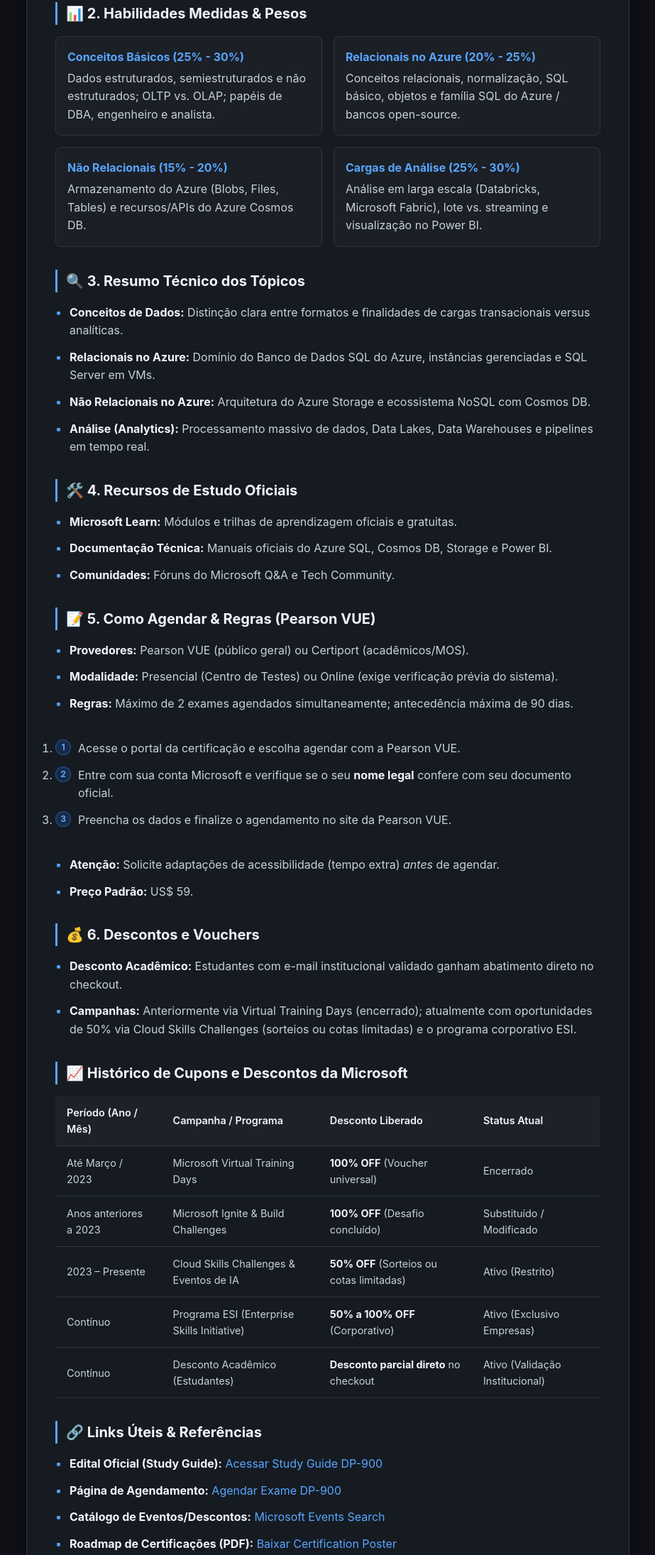
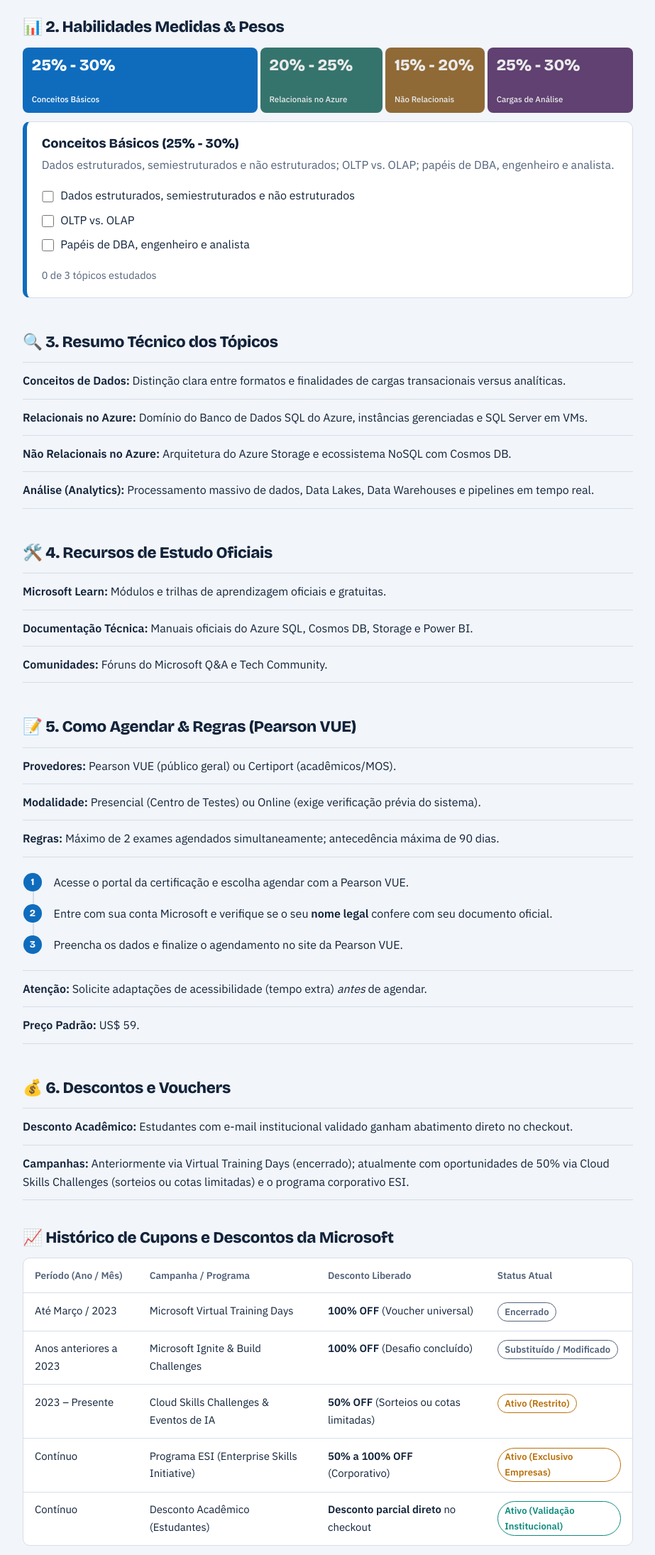
Before and after one commit to GustavoD01/dp900-guia, a plain HTML site: page index.html in a window 1280 px wide. Shown: the part 483-2674 px from the top of the page at 71% size, without its empty margins (178-1101 px from the left). Drawn offline with nearby package versions, Linux system fonts and the light colour scheme.

Commit message:
Update index.html

```diff
--- a/index.html
+++ b/index.html
@@ -2,214 +2,85 @@
 <html lang="pt-BR">
 <head>
 <meta charset="UTF-8">
-    <meta name="viewport" content="width=device-width, initial-scale=1.0">
+<meta name="viewport" content="width=device-width, initial-scale=1, viewport-fit=cover">
 <title>Guia de Estudo - Azure DP-900</title>
+<link rel="preconnect" href="https://fonts.googleapis.com">
+<link href="https://fonts.googleapis.com/css2?family=Bricolage+Grotesque:opsz,wght@12..96,500;12..96,800&family=IBM+Plex+Sans:wght@400;500;600&display=swap" rel="stylesheet">
 <style>
-        :root {
-            --bg-color: #0f1117;
-            --card-bg: #161b22;
-            --border-color: #30363d;
-            --text-primary: #c9d1d9;
-            --text-heading: #f0f6fc;
-            --accent-color: #58a6ff;
-            --accent-hover: #79c0ff;
-            --badge-bg: #1f6feb33;
-            --badge-border: #388bfd66;
+:root{
+  --bg:#F2F5F9;--surface:#FFFFFF;--ink:#12233A;--muted:#52627A;--line:#D5DEE9;
+  --d1:#0F6CBD;--d2:#0E8A7D;--d3:#B8700A;--d4:#7A3E9D;--accent:#0F6CBD;--on:#fff;
+  --sans:"IBM Plex Sans",system-ui,sans-serif;--disp:"Bricolage Grotesque","IBM Plex Sans",system-ui,sans-serif;
+  box-sizing:border-box;padding-top:env(safe-area-inset-top,0px);padding-bottom:env(safe-area-inset-bottom,0px);
 }
+@media (prefers-color-scheme:dark){:root:not([data-theme="light"]){
+  --bg:#0C1623;--surface:#13202F;--ink:#E4ECF6;--muted:#9AABC1;--line:#27384D;
+  --d1:#5AB0FF;--d2:#4CD0BE;--d3:#F0B35A;--d4:#C79BEA;--accent:#5AB0FF;--on:#08121D}}
+:root[data-theme="dark"]{
+  --bg:#0C1623;--surface:#13202F;--ink:#E4ECF6;--muted:#9AABC1;--line:#27384D;
+  --d1:#5AB0FF;--d2:#4CD0BE;--d3:#F0B35A;--d4:#C79BEA;--accent:#5AB0FF;--on:#08121D}
+html{height:100%;scroll-padding-top:env(safe-area-inset-top,0px)}
+*{box-sizing:border-box;margin:0}
+body{background:var(--bg);color:var(--ink);font:400 1rem/1.65 var(--sans);padding:2.5rem 1.1rem 4rem}
+main{max-width:860px;margin:0 auto}
+h1{font:800 clamp(2.1rem,7vw,3.4rem)/1.04 var(--disp);letter-spacing:-.03em}
+h2{font:800 1.4rem/1.25 var(--disp);letter-spacing:-.015em;margin-bottom:.9rem}
+.lede{color:var(--accent);font-weight:500;margin-top:.8rem}
+section{margin-top:3rem}
+a{color:var(--accent);text-underline-offset:3px}
+:focus-visible{outline:3px solid var(--accent);outline-offset:3px;border-radius:4px}
 
-        * {
-            box-sizing: border-box;
-            margin: 0;
-            padding: 0;
-            font-family: -apple-system, BlinkMacSystemFont, "Segoe UI", Roboto, Helvetica, Arial, sans-serif;
-        }
+.bar{display:flex;gap:4px;height:92px}
+.seg{flex:var(--w) 1 0;border:0;border-radius:8px;background:var(--c);color:var(--on);cursor:pointer;
+  font:800 1.4rem var(--disp);text-align:left;padding:.7rem .8rem;display:flex;flex-direction:column;justify-content:space-between;
+  min-width:0;transition:flex-grow .35s ease,filter .2s}
+.seg small{font:500 .72rem var(--sans)}
+.seg[aria-pressed="true"]{flex-grow:calc(var(--w)*1.7)}
+.seg:not([aria-pressed="true"]){filter:saturate(.55) brightness(.92)}
+@media (prefers-color-scheme:light){:root:not([data-theme="dark"]) .seg{color:#fff}}
+.panel{background:var(--surface);border:1px solid var(--line);border-left:6px solid var(--c);border-radius:10px;padding:1.2rem 1.3rem;margin-top:.8rem}
+.panel h3{font:800 1.15rem var(--disp);margin-bottom:.35rem}
+.panel p{color:var(--muted)}
+.panel ul{margin:.8rem 0 0;padding:0;list-style:none}
+.panel li{display:flex;gap:.6rem;align-items:flex-start;padding:.25rem 0}
+.panel input{margin-top:.4rem;width:1.05rem;height:1.05rem;accent-color:var(--c)}
+.prog{margin-top:.9rem;font-size:.9rem}
 
-        body {
-            background-color: var(--bg-color);
-            color: var(--text-primary);
-            line-height: 1.6;
-            padding: 2rem 1rem;
-        }
+.list{list-style:none;padding:0}
+.list li{padding:.75rem 0;border-top:1px solid var(--line)}
+.list li:last-child{border-bottom:1px solid var(--line)}
+.list strong{color:var(--ink)}
 
-        .container {
-            max-width: 850px;
-            margin: 0 auto;
-            background: var(--card-bg);
-            border: 1px solid var(--border-color);
-            border-radius: 12px;
-            padding: 2.5rem;
-            box-shadow: 0 8px 24px rgba(0, 0, 0, 0.4);
-        }
+ol.steps{list-style:none;padding:0;counter-reset:s;border-left:2px solid var(--line);margin:1.4rem 0 1.4rem .9rem}
+.steps li{counter-increment:s;position:relative;padding:0 0 1.1rem 1.7rem}
+.steps li:last-child{padding-bottom:0}
+.steps li::before{content:counter(s);position:absolute;left:-.95rem;top:0;width:1.6rem;height:1.6rem;border-radius:50%;
+  background:var(--accent);color:var(--bg);font:800 .85rem/1.6rem var(--disp);text-align:center}
 
-        header {
-            text-align: center;
-            margin-bottom: 2.5rem;
-            border-bottom: 1px solid var(--border-color);
-            padding-bottom: 1.5rem;
-        }
+h2.sub{margin-top:2.4rem}
+.scroll{overflow-x:auto;border:1px solid var(--line);border-radius:10px;background:var(--surface)}
+table{border-collapse:collapse;width:100%;min-width:640px;font-size:.93rem}
+th,td{text-align:left;padding:.8rem 1rem;border-bottom:1px solid var(--line);vertical-align:top}
+tr:last-child td{border-bottom:0}
+th{font-weight:600;color:var(--muted);font-size:.85rem}
+.st{display:inline-block;padding:.1rem .6rem;border-radius:99px;font-size:.82rem;font-weight:600;border:1px solid currentColor}
+.on{color:var(--d2)}.off{color:var(--muted)}.lim{color:var(--d3)}
 
-        header h1 {
-            color: var(--text-heading);
-            font-size: 1.8rem;
-            margin-bottom: 0.5rem;
-            letter-spacing: -0.5px;
-        }
-
-        header p {
-            color: var(--accent-color);
-            font-size: 0.95rem;
-            font-weight: 500;
-        }
-
-        section {
-            margin-bottom: 2rem;
-        }
-
-        h2 {
-            color: var(--text-heading);
-            font-size: 1.25rem;
-            margin-bottom: 1rem;
-            display: flex;
-            align-items: center;
-            gap: 0.5rem;
-            border-left: 3px solid var(--accent-color);
-            padding-left: 0.75rem;
-        }
-
-        ul {
-            list-style: none;
-            padding-left: 0;
-        }
-
-        li {
-            margin-bottom: 0.75rem;
-            position: relative;
-            padding-left: 1.25rem;
-        }
-
-        li::before {
-            content: "▪";
-            position: absolute;
-            left: 0;
-            color: var(--accent-color);
-        }
-
-        strong {
-            color: var(--text-heading);
-        }
-
-        a {
-            color: var(--accent-color);
-            text-decoration: none;
-            transition: color 0.2s;
-        }
-
-        a:hover {
-            color: var(--accent-hover);
-            text-decoration: underline;
-        }
-
-        .grid-cards {
-            display: grid;
-            grid-template-columns: 1fr;
-            gap: 1rem;
-            margin-top: 1rem;
-        }
-
-        .card-item {
-            background: rgba(255, 255, 255, 0.02);
-            border: 1px solid var(--border-color);
-            border-radius: 8px;
-            padding: 1rem;
-        }
-
-        .card-item strong {
-            display: block;
-            margin-bottom: 0.25rem;
-            color: var(--accent-color);
-        }
-
-        .step-list {
-            counter-reset: step-counter;
-        }
-
-        .step-list li {
-            counter-increment: step-counter;
-            padding-left: 2rem;
-        }
-
-        .step-list li::before {
-            content: counter(step-counter);
-            position: absolute;
-            left: 0;
-            background: var(--badge-bg);
-            border: 1px solid var(--badge-border);
-            color: var(--accent-color);
-            width: 20px;
-            height: 20px;
-            border-radius: 50%;
-            display: flex;
-            align-items: center;
-            justify-content: center;
-            font-size: 0.75rem;
-            font-weight: bold;
-        }
-
-        .table-container {
-            width: 100%;
-            overflow-x: auto;
-            margin-top: 1rem;
-        }
-
-        table {
-            width: 100%;
-            border-collapse: collapse;
-            text-align: left;
-            font-size: 0.9rem;
-        }
-
-        th, td {
-            padding: 0.75rem 1rem;
-            border-bottom: 1px solid var(--border-color);
-        }
-
-        th {
-            background: rgba(255, 255, 255, 0.03);
-            color: var(--text-heading);
-            font-weight: 600;
-        }
-
-        td {
-            color: var(--text-primary);
-        }
-
-        footer {
-            text-align: center;
-            margin-top: 3rem;
-            padding-top: 1rem;
-            border-top: 1px solid var(--border-color);
-            font-size: 0.85rem;
-            color: #8b949e;
-        }
-
-        @media (min-width: 600px) {
-            .grid-cards {
-                grid-template-columns: 1fr 1fr;
-            }
-        }
+footer{margin-top:3.5rem;padding-top:1rem;border-top:1px solid var(--line);text-align:center;color:var(--muted);font-size:.88rem}
+@media (prefers-reduced-motion:reduce){.seg{transition:none}}
 </style>
 </head>
 <body>
+<main>
 
-    <div class="container">
 <header>
   <h1>Guia Completo: Azure DP-900</h1>
-            <p>Data Fundamentals — Resumo e Diretrizes do Exame</p>
+  <p class="lede">Data Fundamentals — Resumo e Diretrizes do Exame</p>
 </header>
 
 <section>
   <h2>🎯 1. Visão Geral do Exame</h2>
-            <ul>
+  <ul class="list">
     <li><strong>Objetivo:</strong> Validar o conhecimento sobre conceitos fundamentais de dados e serviços do Microsoft Azure.</li>
     <li><strong>Público-alvo:</strong> Iniciantes em computação em nuvem. Excelente base para carreiras de Engenharia ou Administração de Dados.</li>
     <li><strong>Aprovação:</strong> Pontuação mínima de <strong>700 pontos</strong>.</li>
@@ -218,30 +89,14 @@
 </section>
 
 <section>
-            <h2>📊 2. Habilidades Medidas & Pesos</h2>
-            <div class="grid-cards">
-                <div class="card-item">
-                    <strong>Conceitos Básicos (25% - 30%)</strong>
-                    Dados estruturados, semiestruturados e não estruturados; OLTP vs. OLAP; papéis de DBA, engenheiro e analista.
-                </div>
-                <div class="card-item">
-                    <strong>Relacionais no Azure (20% - 25%)</strong>
-                    Conceitos relacionais, normalização, SQL básico, objetos e família SQL do Azure / bancos open-source.
-                </div>
-                <div class="card-item">
-                    <strong>Não Relacionais (15% - 20%)</strong>
-                    Armazenamento do Azure (Blobs, Files, Tables) e recursos/APIs do Azure Cosmos DB.
-                </div>
-                <div class="card-item">
-                    <strong>Cargas de Análise (25% - 30%)</strong>
-                    Análise em larga escala (Databricks, Microsoft Fabric), lote vs. streaming e visualização no Power BI.
-                </div>
-            </div>
+  <h2>📊 2. Habilidades Medidas &amp; Pesos</h2>
+  <div class="bar" id="bar" role="group" aria-label="Peso de cada área no exame"></div>
+  <div class="panel" id="panel" aria-live="polite"></div>
 </section>
 
 <section>
   <h2>🔍 3. Resumo Técnico dos Tópicos</h2>
-            <ul>
+  <ul class="list">
     <li><strong>Conceitos de Dados:</strong> Distinção clara entre formatos e finalidades de cargas transacionais versus analíticas.</li>
     <li><strong>Relacionais no Azure:</strong> Domínio do Banco de Dados SQL do Azure, instâncias gerenciadas e SQL Server em VMs.</li>
     <li><strong>Não Relacionais no Azure:</strong> Arquitetura do Azure Storage e ecossistema NoSQL com Cosmos DB.</li>
@@ -251,28 +106,26 @@
 
 <section>
   <h2>🛠️ 4. Recursos de Estudo Oficiais</h2>
-            <ul>
+  <ul class="list">
     <li><strong>Microsoft Learn:</strong> Módulos e trilhas de aprendizagem oficiais e gratuitas.</li>
     <li><strong>Documentação Técnica:</strong> Manuais oficiais do Azure SQL, Cosmos DB, Storage e Power BI.</li>
-                <li><strong>Comunidades:</strong> Fóruns do Microsoft Q&A e Tech Community.</li>
+    <li><strong>Comunidades:</strong> Fóruns do Microsoft Q&amp;A e Tech Community.</li>
   </ul>
 </section>
 
 <section>
-            <h2>📝 5. Como Agendar & Regras (Pearson VUE)</h2>
-            <ul>
+  <h2>📝 5. Como Agendar &amp; Regras (Pearson VUE)</h2>
+  <ul class="list">
     <li><strong>Provedores:</strong> Pearson VUE (público geral) ou Certiport (acadêmicos/MOS).</li>
     <li><strong>Modalidade:</strong> Presencial (Centro de Testes) ou Online (exige verificação prévia do sistema).</li>
     <li><strong>Regras:</strong> Máximo de 2 exames agendados simultaneamente; antecedência máxima de 90 dias.</li>
   </ul>
-            <br>
-            <ol class="step-list">
+  <ol class="steps">
     <li>Acesse o portal da certificação e escolha agendar com a Pearson VUE.</li>
     <li>Entre com sua conta Microsoft e verifique se o seu <strong>nome legal</strong> confere com seu documento oficial.</li>
     <li>Preencha os dados e finalize o agendamento no site da Pearson VUE.</li>
   </ol>
-            <br>
-            <ul>
+  <ul class="list">
     <li><strong>Atenção:</strong> Solicite adaptações de acessibilidade (tempo extra) <em>antes</em> de agendar.</li>
     <li><strong>Preço Padrão:</strong> US$ 59.</li>
   </ul>
@@ -280,74 +133,59 @@
 
 <section>
   <h2>💰 6. Descontos e Vouchers</h2>
-            <ul>
+  <ul class="list">
     <li><strong>Desconto Acadêmico:</strong> Estudantes com e-mail institucional validado ganham abatimento direto no checkout.</li>
     <li><strong>Campanhas:</strong> Anteriormente via Virtual Training Days (encerrado); atualmente com oportunidades de 50% via Cloud Skills Challenges (sorteios ou cotas limitadas) e o programa corporativo ESI.</li>
   </ul>
-        </section>
 
-        <section>
-            <h2>📈 Histórico de Cupons e Descontos da Microsoft</h2>
-            <div class="table-container">
+  <h2 class="sub">📈 Histórico de Cupons e Descontos da Microsoft</h2>
+  <div class="scroll">
   <table>
-                    <thead>
-                        <tr>
-                            <th>Período (Ano / Mês)</th>
-                            <th>Campanha / Programa</th>
-                            <th>Desconto Liberado</th>
-                            <th>Status Atual</th>
-                        </tr>
-                    </thead>
+    <thead><tr><th>Período (Ano / Mês)</th><th>Campanha / Programa</th><th>Desconto Liberado</th><th>Status Atual</th></tr></thead>
     <tbody>
-                        <tr>
-                            <td>Até Março / 2023</td>
-                            <td>Microsoft Virtual Training Days</td>
-                            <td><strong>100% OFF</strong> (Voucher universal)</td>
-                            <td>Encerrado</td>
-                        </tr>
-                        <tr>
-                            <td>Anos anteriores a 2023</td>
-                            <td>Microsoft Ignite & Build Challenges</td>
-                            <td><strong>100% OFF</strong> (Desafio concluído)</td>
-                            <td>Substituído / Modificado</td>
-                        </tr>
-                        <tr>
-                            <td>2023 – Presente</td>
-                            <td>Cloud Skills Challenges & Eventos de IA</td>
-                            <td><strong>50% OFF</strong> (Sorteios ou cotas limitadas)</td>
-                            <td>Ativo (Restrito)</td>
-                        </tr>
-                        <tr>
-                            <td>Contínuo</td>
-                            <td>Programa ESI (Enterprise Skills Initiative)</td>
-                            <td><strong>50% a 100% OFF</strong> (Corporativo)</td>
-                            <td>Ativo (Exclusivo Empresas)</td>
-                        </tr>
-                        <tr>
-                            <td>Contínuo</td>
-                            <td>Desconto Acadêmico (Estudantes)</td>
-                            <td><strong>Desconto parcial direto</strong> no checkout</td>
-                            <td>Ativo (Validação Institucional)</td>
-                        </tr>
+      <tr><td>Até Março / 2023</td><td>Microsoft Virtual Training Days</td><td><strong>100% OFF</strong> (Voucher universal)</td><td><span class="st off">Encerrado</span></td></tr>
+      <tr><td>Anos anteriores a 2023</td><td>Microsoft Ignite &amp; Build Challenges</td><td><strong>100% OFF</strong> (Desafio concluído)</td><td><span class="st off">Substituído / Modificado</span></td></tr>
+      <tr><td>2023 – Presente</td><td>Cloud Skills Challenges &amp; Eventos de IA</td><td><strong>50% OFF</strong> (Sorteios ou cotas limitadas)</td><td><span class="st lim">Ativo (Restrito)</span></td></tr>
+      <tr><td>Contínuo</td><td>Programa ESI (Enterprise Skills Initiative)</td><td><strong>50% a 100% OFF</strong> (Corporativo)</td><td><span class="st lim">Ativo (Exclusivo Empresas)</span></td></tr>
+      <tr><td>Contínuo</td><td>Desconto Acadêmico (Estudantes)</td><td><strong>Desconto parcial direto</strong> no checkout</td><td><span class="st on">Ativo (Validação Institucional)</span></td></tr>
     </tbody>
   </table>
   </div>
 </section>
 
 <section>
-            <h2>🔗 Links Úteis & Referências</h2>
-            <ul>
-                <li><strong>Edital Oficial (Study Guide):</strong> <a href="https://learn.microsoft.com/pt-br/credentials/certifications/resources/study-guides/dp-900" target="_blank">Acessar Study Guide DP-900</a></li>
-                <li><strong>Página de Agendamento:</strong> <a href="https://learn.microsoft.com/pt-br/credentials/certifications/azure-data-fundamentals/?practice-assessment-type=certification" target="_blank">Agendar Exame DP-900</a></li>
-                <li><strong>Catálogo de Eventos/Descontos:</strong> <a href="https://www.microsoft.com/en-us/events/search-catalog?scenario=events" target="_blank">Microsoft Events Search</a></li>
-                <li><strong>Roadmap de Certificações (PDF):</strong> <a href="https://arch-center.azureedge.net/Credentials/Certification-Poster_en-us.pdf" target="_blank">Baixar Certification Poster</a></li>
+  <h2>🔗 Links Úteis &amp; Referências</h2>
+  <ul class="list">
+    <li><strong>Edital Oficial (Study Guide):</strong> <a href="https://learn.microsoft.com/pt-br/credentials/certifications/resources/study-guides/dp-900" target="_blank" rel="noopener">Acessar Study Guide DP-900</a></li>
+    <li><strong>Página de Agendamento:</strong> <a href="https://learn.microsoft.com/pt-br/credentials/certifications/azure-data-fundamentals/?practice-assessment-type=certification" target="_blank" rel="noopener">Agendar Exame DP-900</a></li>
+    <li><strong>Catálogo de Eventos/Descontos:</strong> <a href="https://www.microsoft.com/en-us/events/search-catalog?scenario=events" target="_blank" rel="noopener">Microsoft Events Search</a></li>
+    <li><strong>Roadmap de Certificações (PDF):</strong> <a href="https://arch-center.azureedge.net/Credentials/Certification-Poster_en-us.pdf" target="_blank" rel="noopener">Baixar Certification Poster</a></li>
   </ul>
 </section>
 
-        <footer>
-            Preparação para Exame Microsoft Azure Data Fundamentals (DP-900)
-        </footer>
-    </div>
+<footer>Preparação para Exame Microsoft Azure Data Fundamentals (DP-900)</footer>
+</main>
 
+<script>
+const areas=[
+ {n:"Conceitos Básicos",r:"25% - 30%",w:27.5,c:"var(--d1)",d:"Dados estruturados, semiestruturados e não estruturados; OLTP vs. OLAP; papéis de DBA, engenheiro e analista.",t:["Dados estruturados, semiestruturados e não estruturados","OLTP vs. OLAP","Papéis de DBA, engenheiro e analista"]},
+ {n:"Relacionais no Azure",r:"20% - 25%",w:22.5,c:"var(--d2)",d:"Conceitos relacionais, normalização, SQL básico, objetos e família SQL do Azure / bancos open-source.",t:["Conceitos relacionais e normalização","SQL básico e objetos","Família SQL do Azure / bancos open-source"]},
+ {n:"Não Relacionais",r:"15% - 20%",w:17.5,c:"var(--d3)",d:"Armazenamento do Azure (Blobs, Files, Tables) e recursos/APIs do Azure Cosmos DB.",t:["Armazenamento do Azure (Blobs, Files, Tables)","Recursos/APIs do Azure Cosmos DB"]},
+ {n:"Cargas de Análise",r:"25% - 30%",w:27.5,c:"var(--d4)",d:"Análise em larga escala (Databricks, Microsoft Fabric), lote vs. streaming e visualização no Power BI.",t:["Análise em larga escala (Databricks, Microsoft Fabric)","Lote vs. streaming","Visualização no Power BI"]}
+];
+let sel=0,done={};
+try{done=JSON.parse(localStorage.getItem("dp900")||"{}")}catch(e){}
+const save=()=>{try{localStorage.setItem("dp900",JSON.stringify(done))}catch(e){}};
+const bar=document.getElementById("bar"),panel=document.getElementById("panel");
+function draw(){
+  bar.innerHTML=areas.map((a,i)=>`<button class="seg" style="--w:${a.w};--c:${a.c}" aria-pressed="${i===sel}" data-i="${i}">${a.r}<small>${a.n}</small></button>`).join("");
+  const a=areas[sel],n=a.t.filter((_,j)=>done[sel+"-"+j]).length;
+  panel.style.setProperty("--c",a.c);
+  panel.innerHTML=`<h3>${a.n} (${a.r})</h3><p>${a.d}</p><ul>${a.t.map((t,j)=>`<li><input type="checkbox" id="k${j}" data-j="${j}" ${done[sel+"-"+j]?"checked":""}><label for="k${j}">${t}</label></li>`).join("")}</ul><p class="prog">${n} de ${a.t.length} tópicos estudados</p>`;
+}
+bar.addEventListener("click",e=>{const b=e.target.closest("button");if(b){sel=+b.dataset.i;draw()}});
+panel.addEventListener("change",e=>{const j=e.target.dataset.j;if(j!==undefined){done[sel+"-"+j]=e.target.checked;save();draw();document.getElementById("k"+j).focus()}});
+draw();
+</script>
 </body>
 </html>
```
Lines whose indentation alone changed are shown as unchanged.
